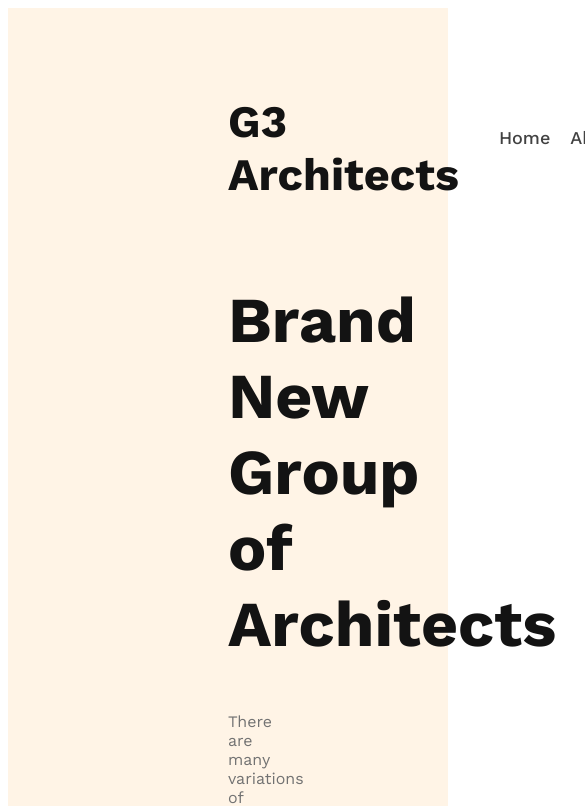
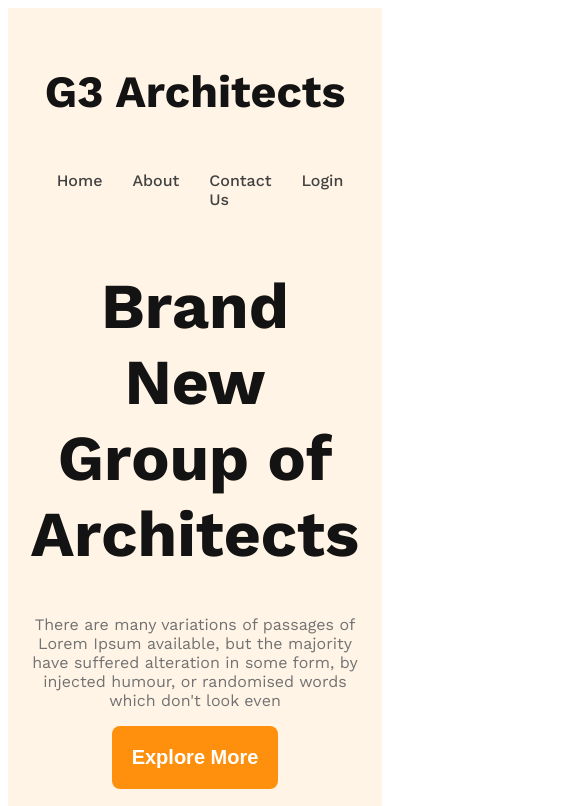
Before and after one commit to mdrashed62/architects-resources-portfolio, a plain HTML site: page index.html in a window 390 px wide. Shown: the top 806 px of the page, 585 px wide, since content can reach past the window. Drawn offline with nearby package versions, Linux system fonts and the light colour scheme.

Commit message:
completed the responsive mode in header section

```diff
--- a/Style/styles.css
+++ b/Style/styles.css
@@ -5,7 +5,7 @@ body {
 /* shared styles */
 .primary-title {
     color: #131313;
-    font-size: 45px;
+    font-size: 2.8rem;
     font-weight: 700;
 }
 
@@ -19,8 +19,7 @@ body {
     border-radius: 8px;
     background: #FF900E;
     color: #FFF;
-    text-align: center;
-    font-size: 20px;
+    font-size: 1.25rem;
     font-weight: 600;
     padding: 20px;
     border: none;
@@ -28,9 +27,9 @@ body {
 }
 
 
-header {
+.header {
     background: rgba(255, 144, 14, 0.10);
-    padding: 50px 220px;
+    padding: 50px 240px;
 
 }
 
@@ -42,19 +41,21 @@ header {
 
 .nav>ul {
     display: flex;
-    gap: 20px;
+
 }
 
 .nav li {
     list-style: none;
+    margin-right: 30px;
+    font-size: 1rem;
+    font-weight: 500;
 
 }
 
 .nav li a {
     text-decoration: none;
     color: #424242;
-    font-size: 18px;
-    font-weight: 500;
+
 }
 
 /* banner styles */
@@ -71,8 +72,34 @@ header {
 
 .banner-title {
     color: #131313;
-    font-size: 64px;
+    font-size: 4rem;
     font-weight: 700;
-    justify-content: center;
-    margin-bottom: 50px;
+
 }
+
+/* mobile device */
+@media screen and (max-width:570px) {
+
+    .header img{
+        width: 100%;
+    }
+    .header{
+        padding: 20px;
+    }
+    .nav{
+        flex-direction: column;
+    }
+
+}
+
+/* medium device */
+
+@media screen and (min-width:570px) and (max-width:970px) {
+    .nav{
+        flex-direction: column;
+    }
+    .header{
+        padding: 50px;
+    }
+
+}
```
